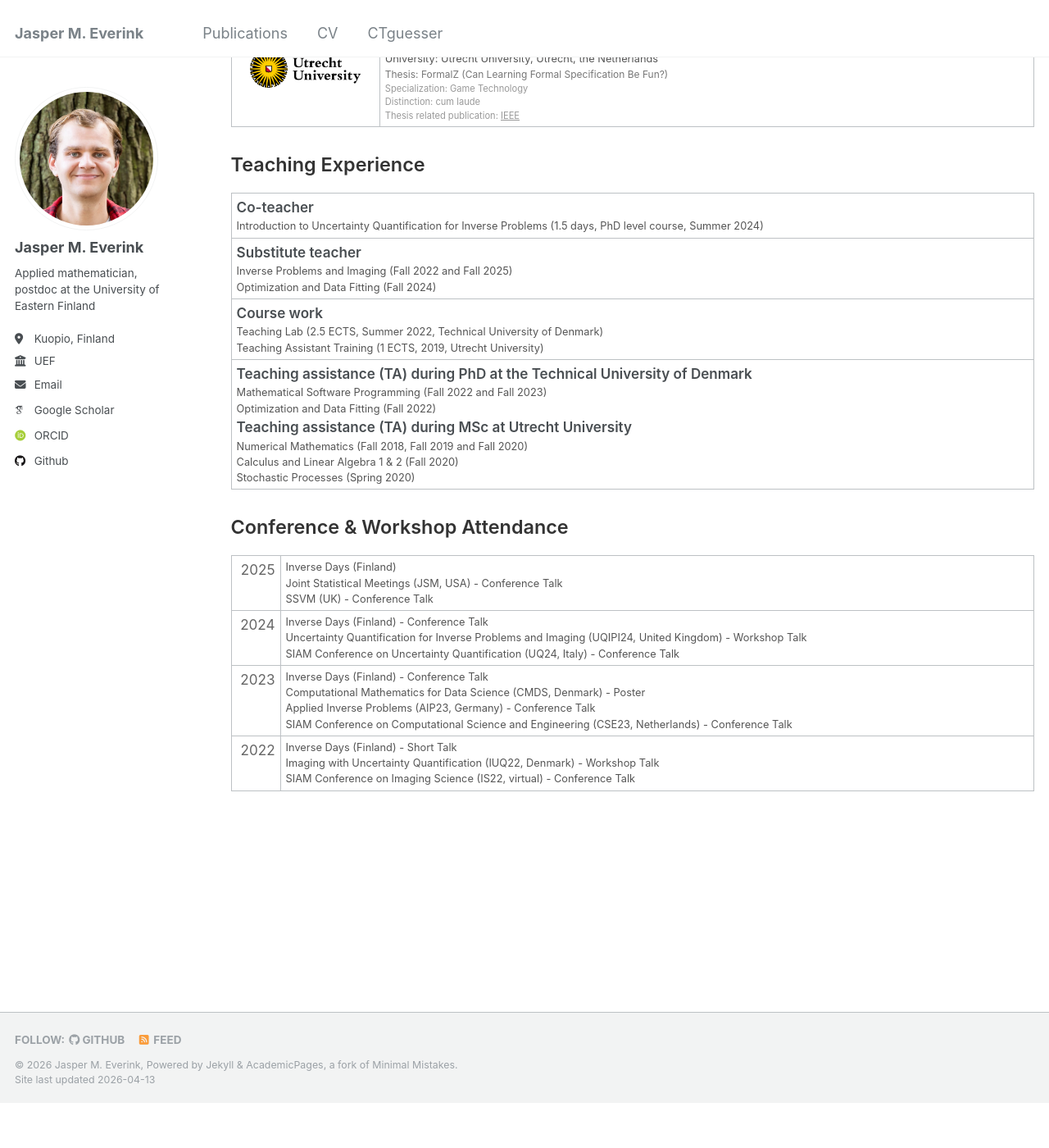
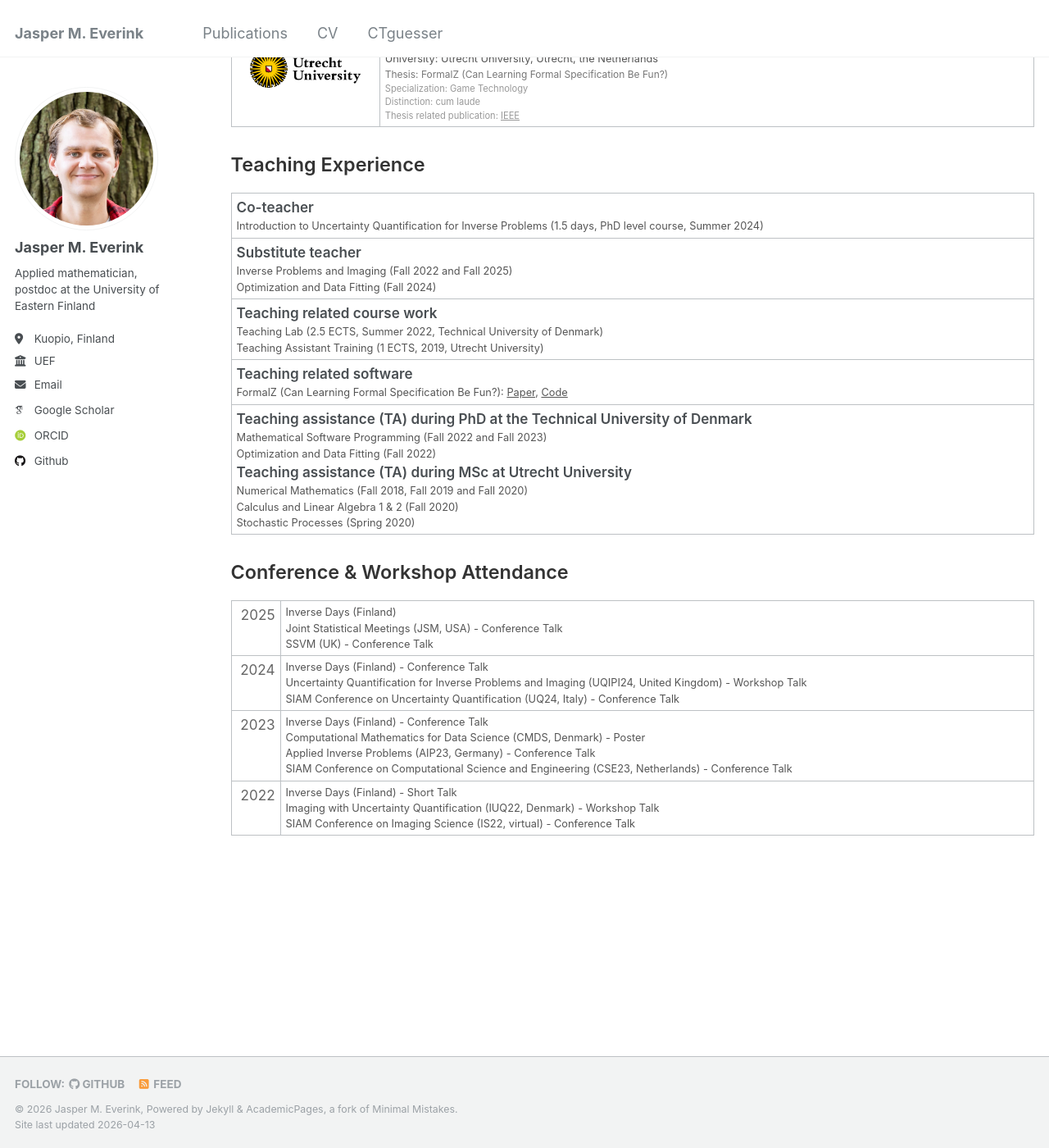
Before and after one commit to jeverink/jeverink.github.io, a Jekyll site: the page built from _pages/cv.md, in a window 1280 px wide and 1400 px high, scrolled down 755 px. Shown: the whole window at 82% size. Built offline with Jekyll 4.4.1, drawn with Linux system fonts in a browser that asks for light colours; some web fonts are replaced; before the commit the page ends 2100 px from its top, so only the background shows below that.

Commit message:
Update cv.md

```diff
--- a/_pages/cv.md
+++ b/_pages/cv.md
@@ -170,6 +170,11 @@
 
 .pub-source a:hover {
   color: inherit;          /* prevent hover color change */
+  text-decoration: underline;
+}
+
+.pub-authors a {
+  color: inherit;          /* use same color as surrounding text */
   text-decoration: underline;
 }
 
@@ -364,9 +369,16 @@
       </tr>
       <tr>
         <td>
-          <div class="pub-title">Course work</div>
+          <div class="pub-title">Teaching related course work</div>
           <div class="pub-authors">Teaching Lab (2.5 ECTS, Summer 2022, Technical University of Denmark)<br>
           Teaching Assistant Training (1 ECTS, 2019, Utrecht University)
+          </div>
+        </td>
+      </tr>
+      <tr>
+        <td>
+          <div class="pub-title">Teaching related software</div>
+          <div class="pub-authors">FormalZ (Can Learning Formal Specification Be Fun?): <a href="https://ieeexplore.ieee.org/abstract/document/8802100">Paper</a>, <a href="https://github.com/FormalZ">Code</a>
           </div>
         </td>
       </tr>
```
